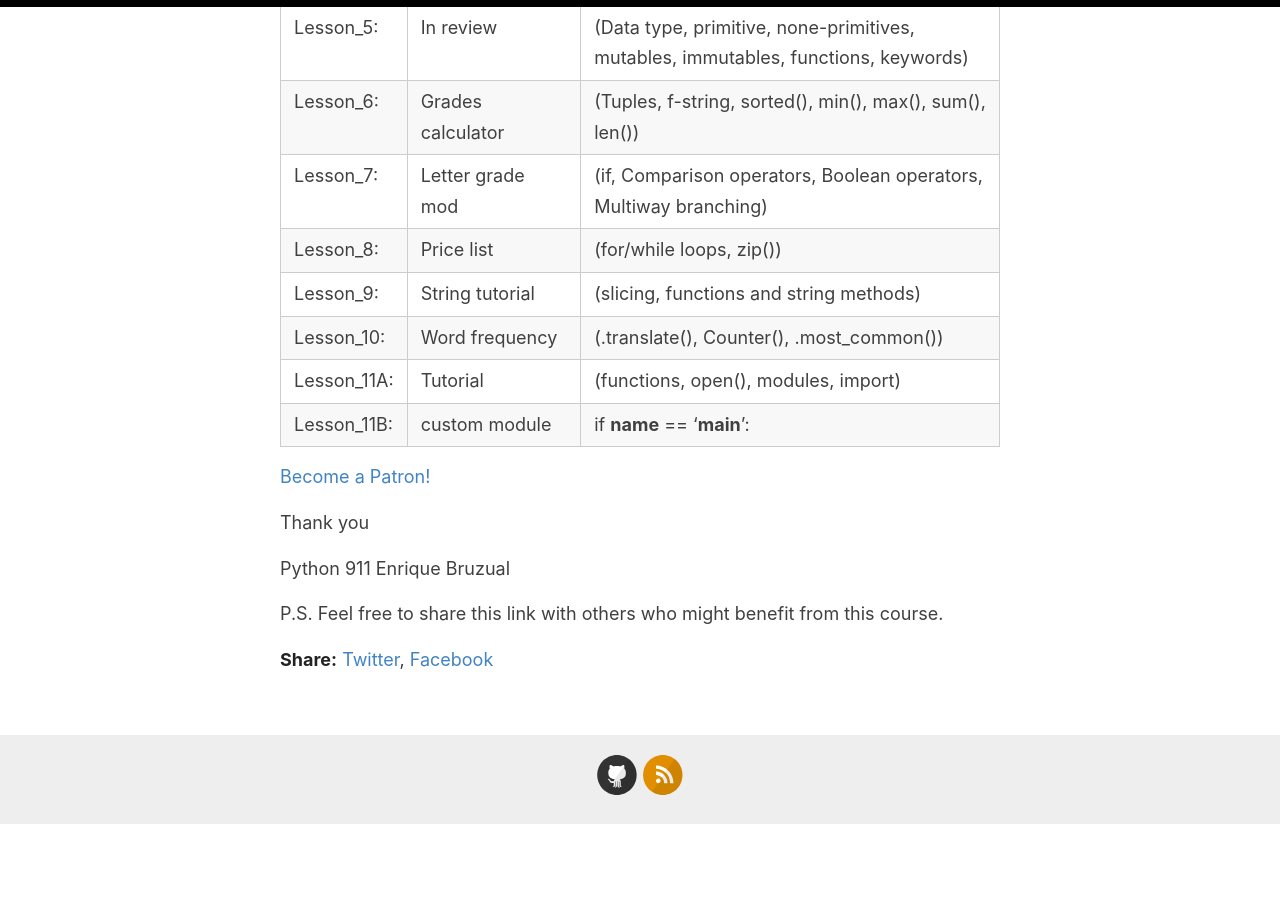
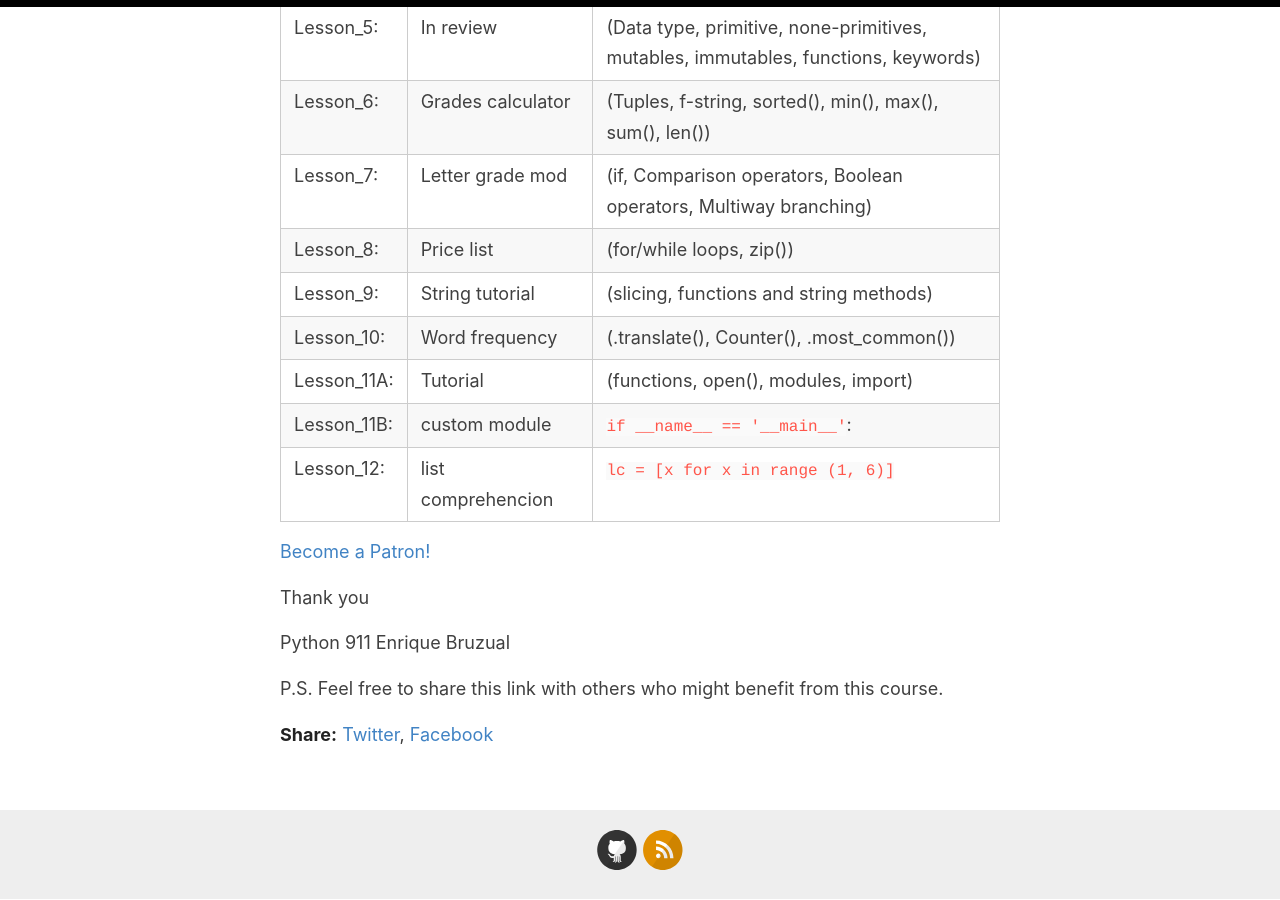
Before and after one commit to KikeVen/python911, a Jekyll site: the page built from _posts/2019-10-2-introduction_to_python_00.md, in a window 1280 px wide and 900 px high, scrolled down 1406 px. Built offline with Jekyll 4.4.1, drawn with Linux system fonts in a browser that asks for light colours; comment, search, counter and statistics services are not loaded; before the commit the page ends 2231 px from its top, so only the background shows below that.

Commit message:
edit lesson 12

```diff
--- a/_posts/2019-10-2-introduction_to_python_00.md
+++ b/_posts/2019-10-2-introduction_to_python_00.md
@@ -35,7 +35,8 @@ Lesson_8: | Price list | (for/while loops, zip())
 Lesson_9: | String tutorial | (slicing, functions and string methods)
 Lesson_10:| Word frequency | (.translate(), Counter(), .most_common())
 Lesson_11A:| Tutorial | (functions, open(), modules, import)
-Lesson_11B:| custom module | if __name__ == '__main__':
+Lesson_11B:| custom module | `if __name__ == '__main__'`:
+Lesson_12: | list comprehencion | `lc = [x for x in range (1, 6)]`
 
 <a href="https://www.patreon.com/bePatron?u=15482170" data-patreon-widget-type="become-patron-button">Become a Patron!</a><script async src="https://c6.patreon.com/becomePatronButton.bundle.js"></script>
 
```
Also changed, not shown: _posts/2019-9-19-list-comprehension-12.md (+2 -2 lines).
